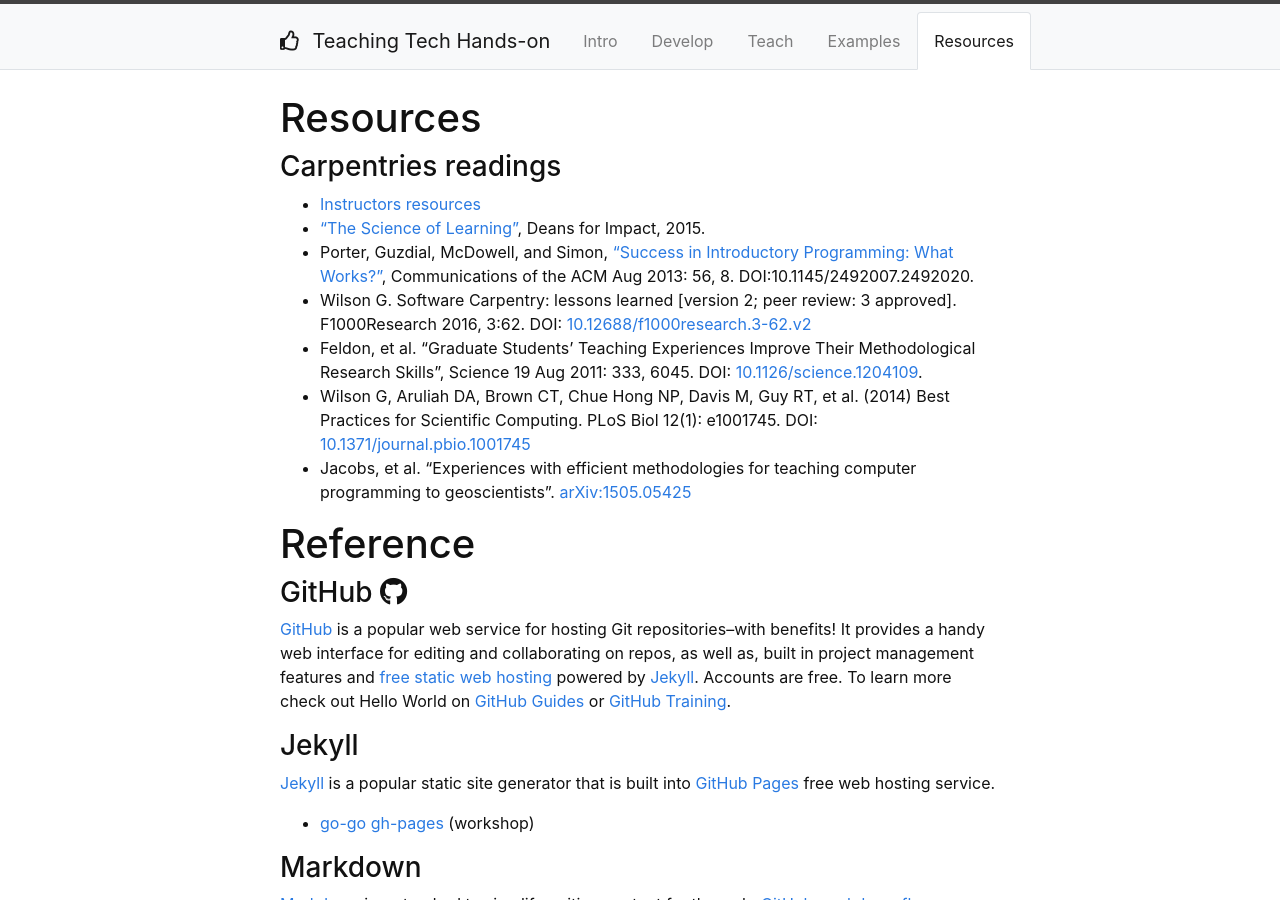
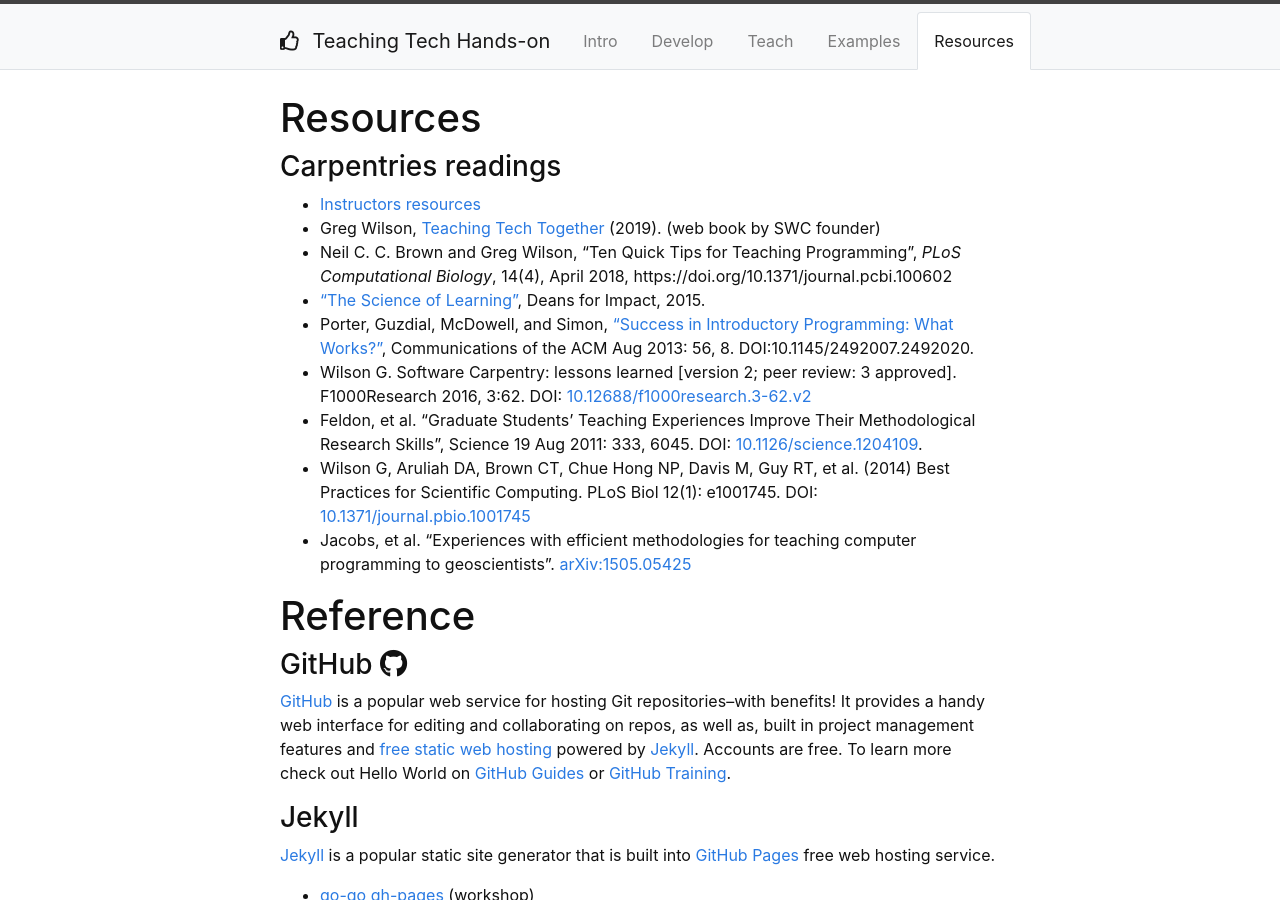
Before and after one commit to evanwill/tech-hands-on, a Jekyll site: the page built from content/4-resources.md, in a window 1280 px wide and 900 px high. Built offline with Jekyll 4.4.1, drawn with Linux system fonts in a browser that asks for light colours.

Commit message:
add wilson resources

```diff
--- a/content/4-resources.md
+++ b/content/4-resources.md
@@ -8,6 +8,8 @@ nav: true
 ### Carpentries readings
 
 - [Instructors resources](https://docs.carpentries.org/topic_folders/for_instructors/index.html)
+- Greg Wilson, [Teaching Tech Together](http://teachtogether.tech/) (2019). (web book by SWC founder)
+- Neil C. C. Brown and Greg Wilson, "Ten Quick Tips for Teaching Programming", *PLoS Computational Biology*, 14(4), April 2018, https://doi.org/10.1371/journal.pcbi.100602
 - ["The Science of Learning"](https://carpentries.github.io/instructor-training/files/papers/science-of-learning-2015.pdf), Deans for Impact, 2015.
 - Porter, Guzdial, McDowell, and Simon, ["Success in Introductory Programming: What Works?"](https://carpentries.github.io/instructor-training/files/papers/porter-what-works-2013.pdf), Communications of the ACM Aug 2013: 56, 8. DOI:10.1145/2492007.2492020.
 - Wilson G. Software Carpentry: lessons learned [version 2; peer review: 3 approved]. F1000Research 2016, 3:62. DOI: [10.12688/f1000research.3-62.v2](https://doi.org/10.12688/f1000research.3-62.v2)
```
